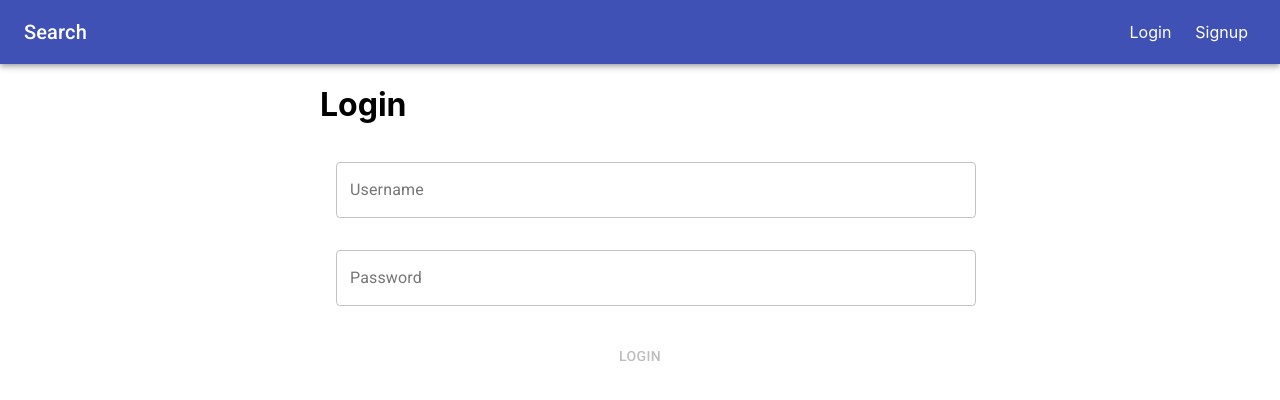
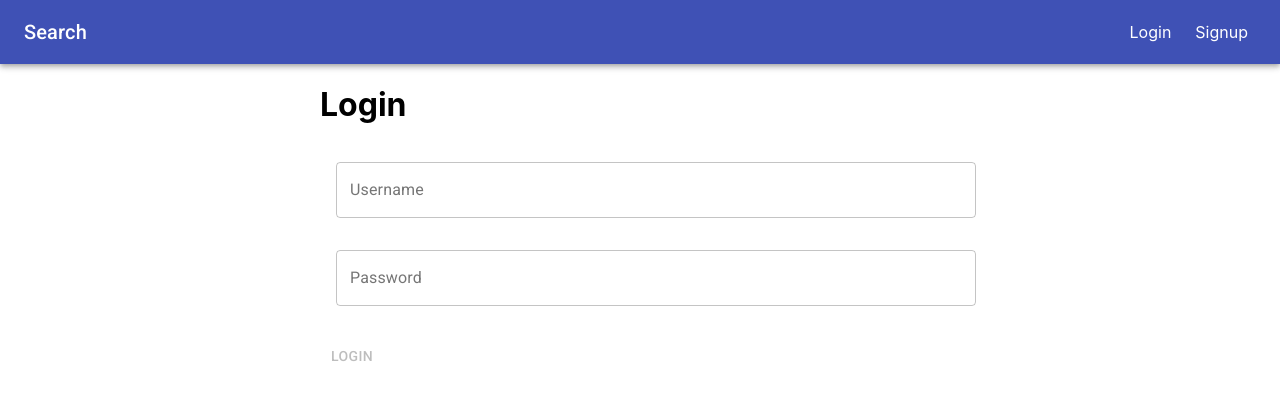
Before and after one commit to hjkar1/recipe-app-frontend, a React (Create React App) app: page /login in a window 1280 px wide. Shown: the top 400 px of the page. Built offline with nearby package versions, Linux system fonts and the light colour scheme; no server answers.

Commit message:
fix button styling

```diff
--- a/src/components/auth/Login/Login.js
+++ b/src/components/auth/Login/Login.js
@@ -22,9 +22,6 @@ const useStyles = makeStyles(theme => ({
     margin: theme.spacing(2)
   },
   submitButton: {
-    display: 'block',
-    margin: 'auto',
-    width: '50%',
     marginTop: theme.spacing(2)
   },
   errorMessage: {
--- a/src/components/auth/Signup/Signup.js
+++ b/src/components/auth/Signup/Signup.js
@@ -25,9 +25,6 @@ const useStyles = makeStyles(theme => ({
     margin: theme.spacing(2)
   },
   submitButton: {
-    display: 'block',
-    margin: 'auto',
-    width: '50%',
     marginTop: theme.spacing(2)
   },
   errorMessage: {
```
